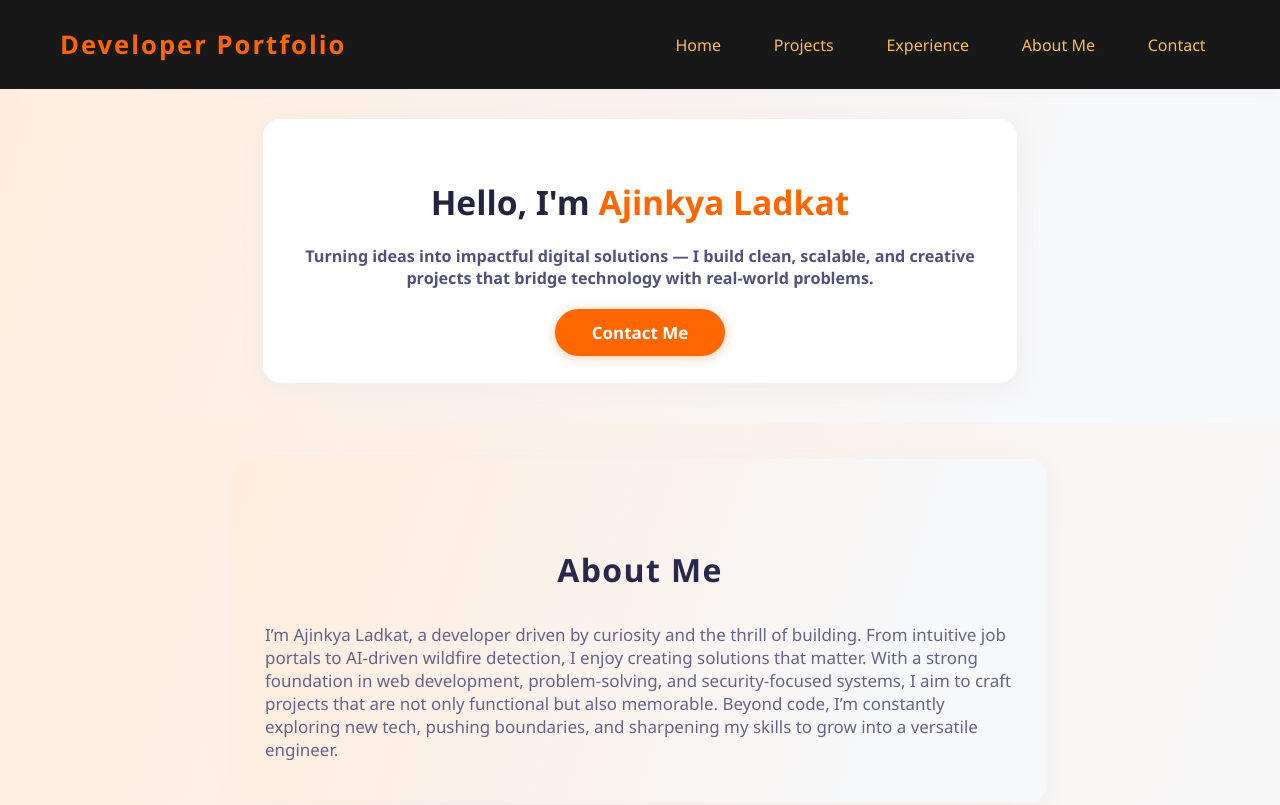
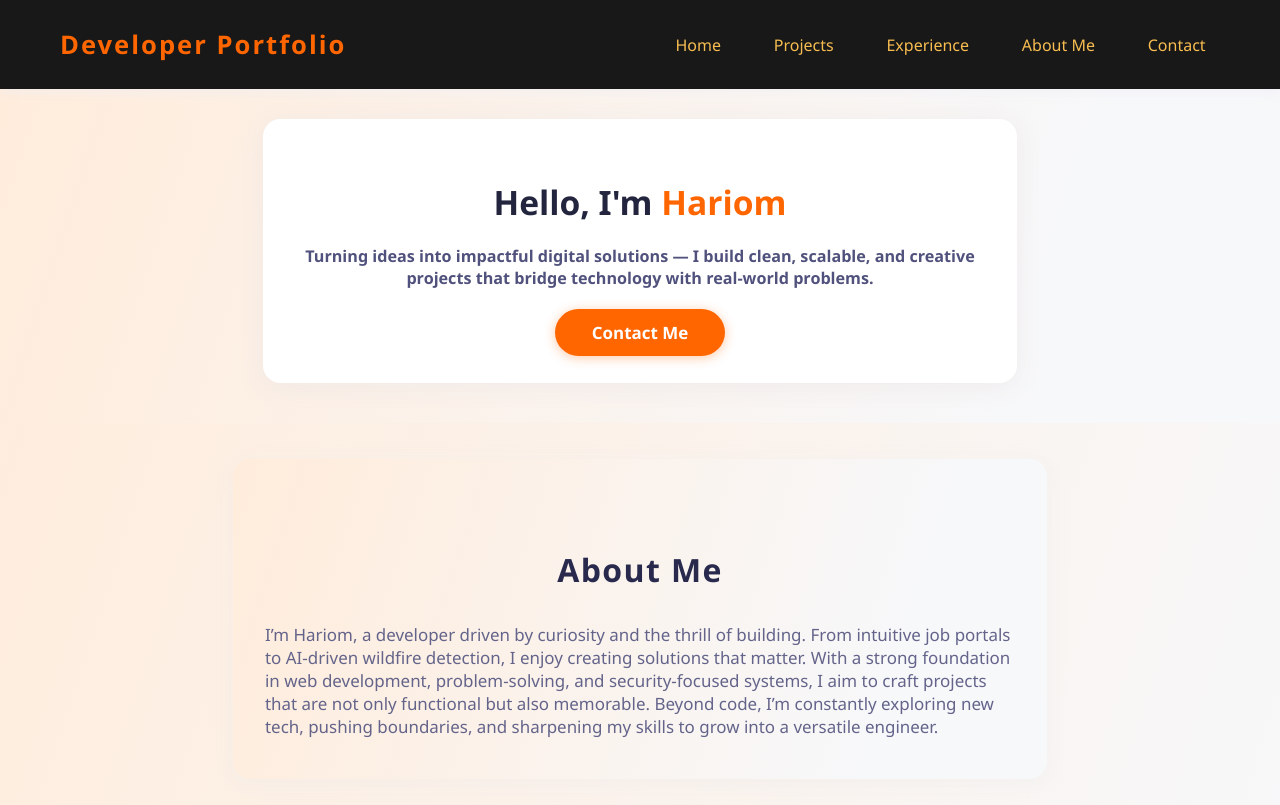
Before and after one commit to HariomChilveri/TNS-FrontEndProject-DeveloperPortfolio, a plain HTML site: page TNS-FrontEndProject-DeveloperPortfolio-main/index.html in a window 1280 px wide. Shown: the top 805 px of the page. Drawn offline with Linux system fonts and the light colour scheme.

Commit message:
Update portfolio name from Ajinkya to Hariom

```diff
--- a/TNS-FrontEndProject-DeveloperPortfolio-main/index.html
+++ b/TNS-FrontEndProject-DeveloperPortfolio-main/index.html
@@ -3,7 +3,7 @@
   <head>
     <meta charset="UTF-8" />
     <meta name="viewport" content="width=device-width, initial-scale=1.0" />
-    <title>Ajinkya Ladkat – Developer Portfolio</title>
+    <title> Hariom – Developer Portfolio</title>
     <link rel="stylesheet" href="styles.css" />
   </head>
   <body>
@@ -23,7 +23,7 @@
     <!-- ===== HERO SECTION ===== -->
     <section id="hero" class="hero aos aos-fade">
       <div class="hero-content hero-center">
-        <h1>Hello, I'm <span>Ajinkya Ladkat</span></h1>
+        <h1>Hello, I'm <span>Hariom</span></h1>
         <p class="hero-desc">
           Turning ideas into impactful digital solutions — I build clean,
           scalable, and creative projects that bridge technology with real-world
@@ -37,7 +37,7 @@
     <section id="about" class="about aos aos-fade-up">
       <h2 class="section-title">About Me</h2>
       <p>
-        I’m Ajinkya Ladkat, a developer driven by curiosity and the thrill of
+        I’m Hariom, a developer driven by curiosity and the thrill of
         building. From intuitive job portals to AI-driven wildfire detection, I
         enjoy creating solutions that matter. With a strong foundation in web
         development, problem-solving, and security-focused systems, I aim to
```
